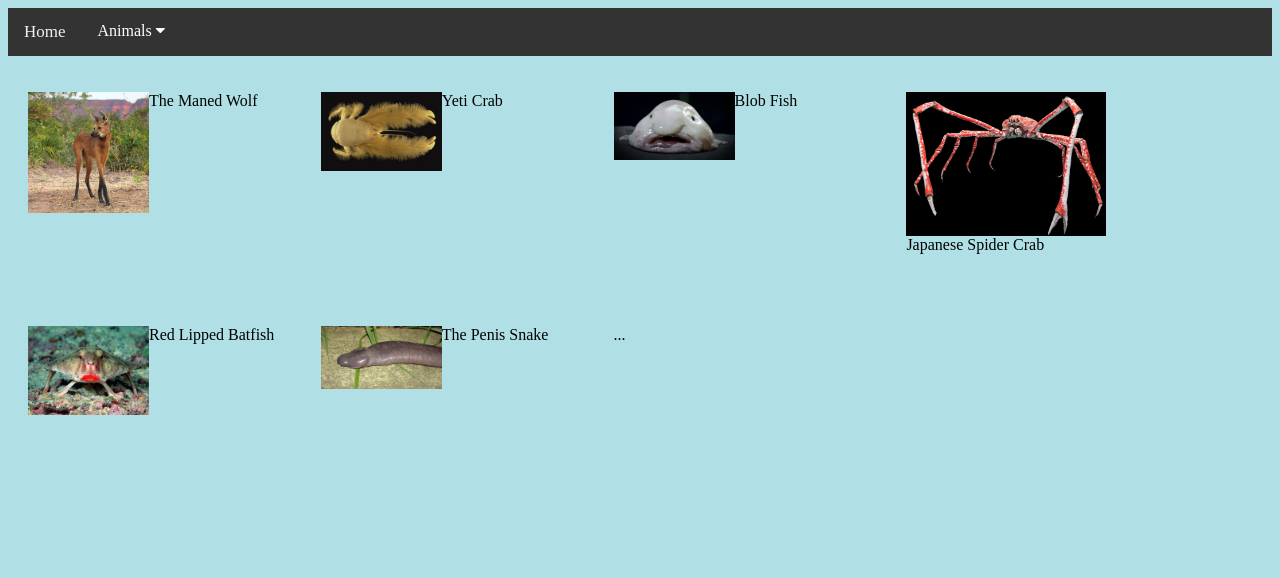
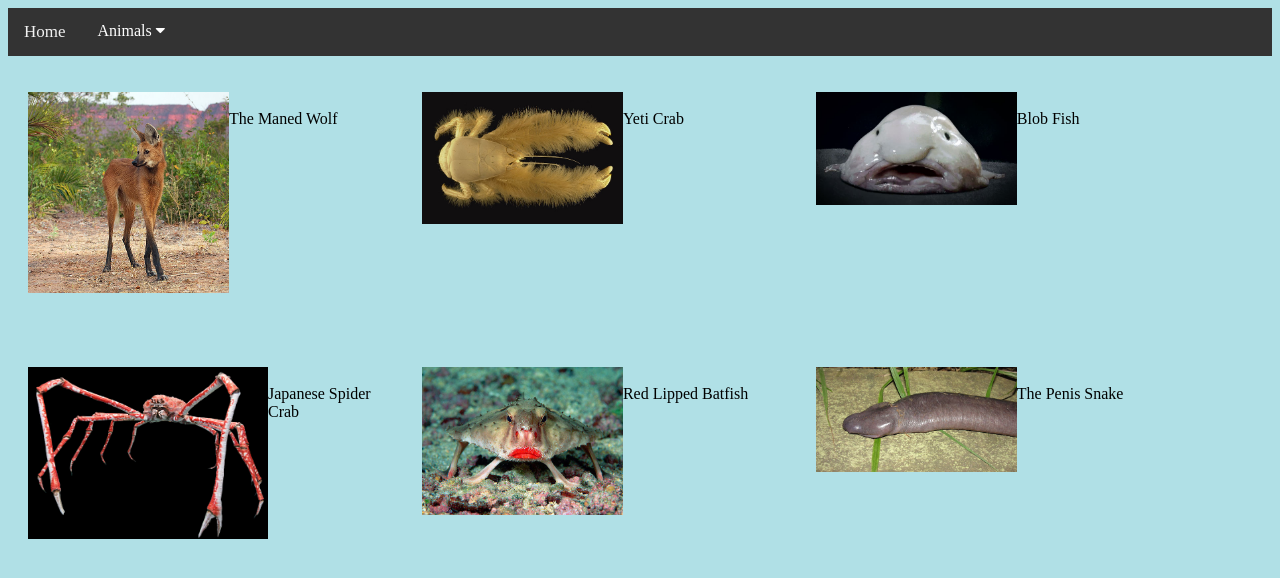
Before and after one commit to Waterspark63/WebDesignOlymics, a plain HTML site: page animals/overview.html in a window 1280 px wide. Drawn offline with Linux system fonts and the light colour scheme.

Commit message:
Animal 1 finished.

```diff
--- a/animals/overview.html
+++ b/animals/overview.html
@@ -37,25 +37,25 @@
 
   <div class="row">
     <div class="column">
-      <p><img src="../images/Strange animal 1.jpg" style="float:left;" onload="this.width/=5;this.onload=null;" alt="Strange Animal 1"> The Maned Wolf </p>
+      <p><img src="../images/Strange animal 1.jpg" style="float:left;" onload="this.width/=3;this.onload=null;" alt="Strange Animal 1"><br> The Maned Wolf </p>
     </div>
     <div class="column">
-      <p><img src="../images/Strange animal 2.jpg" style="float:left;" onload="this.width/=5;this.onload=null;" alt="Strange Animal 2"> Yeti Crab </p>
+      <p><img src="../images/Strange animal 2.jpg" style="float:left;" onload="this.width/=3;this.onload=null;" alt="Strange Animal 2"><br> Yeti Crab </p>
     </div>
     <div class="column">
-      <p><img src="../images/Strange animal 3.jpg" style="float:left;" onload="this.width/=5;this.onload=null;" alt="Strange Animal 3"> Blob Fish </p>
+      <p><img src="../images/Strange animal 3.jpg" style="float:left;" onload="this.width/=3;this.onload=null;" alt="Strange Animal 3"><br> Blob Fish </p>
+    </div>
+  </div>
+  <br>
+  <div class="row">
+    <div class="column">
+      <p><img src="../images/Strange animal 4.jpg" style="float:left;" onload="this.width/=5;this.onload=null;" alt="Strange Animal 4"><br> Japanese Spider Crab </p>
     </div>
     <div class="column">
-      <p><img src="../images/Strange animal 4.jpg" style="float:left;" onload="this.width/=6;this.onload=null;" alt="Strange Animal 4"> Japanese Spider Crab </p>
+      <p><img src="../images/Strange animal 5.jpg" style="float:left;" onload="this.width/=3;this.onload=null;" alt="Strange Animal 5"><br> Red Lipped Batfish </p>
     </div>
     <div class="column">
-      <p><img src="../images/Strange animal 5.jpg" style="float:left;" onload="this.width/=5;this.onload=null;" alt="Strange Animal 5"> Red Lipped Batfish </p>
-    </div>
-    <div class="column">
-      <p><img src="../images/Strange animal 6.jpg" style="float:left;" onload="this.width/=5;this.onload=null;" alt="Strange Animal 6"> The Penis Snake </p>
-    </div>
-    <div class="column">
-      <p>...</p>
+      <p><img src="../images/Strange animal 6.jpg" style="float:left;" onload="this.width/=3;this.onload=null;" alt="Strange Animal 6"><br> The Penis Snake </p>
     </div>
   </div>
 </body>
--- a/css/overview.css
+++ b/css/overview.css
@@ -9,7 +9,7 @@ img {float:left;}
 /* Three image containers (use 25% for four, and 50% for two, etc) */
 .column {
   float: left;
-  width: 20%;
+  width: 28%;
   padding: 20px;
 }
 
```
Also changed, not shown: animals/animal1.html (+12 -10 lines), index.html (+6 -0 lines).
